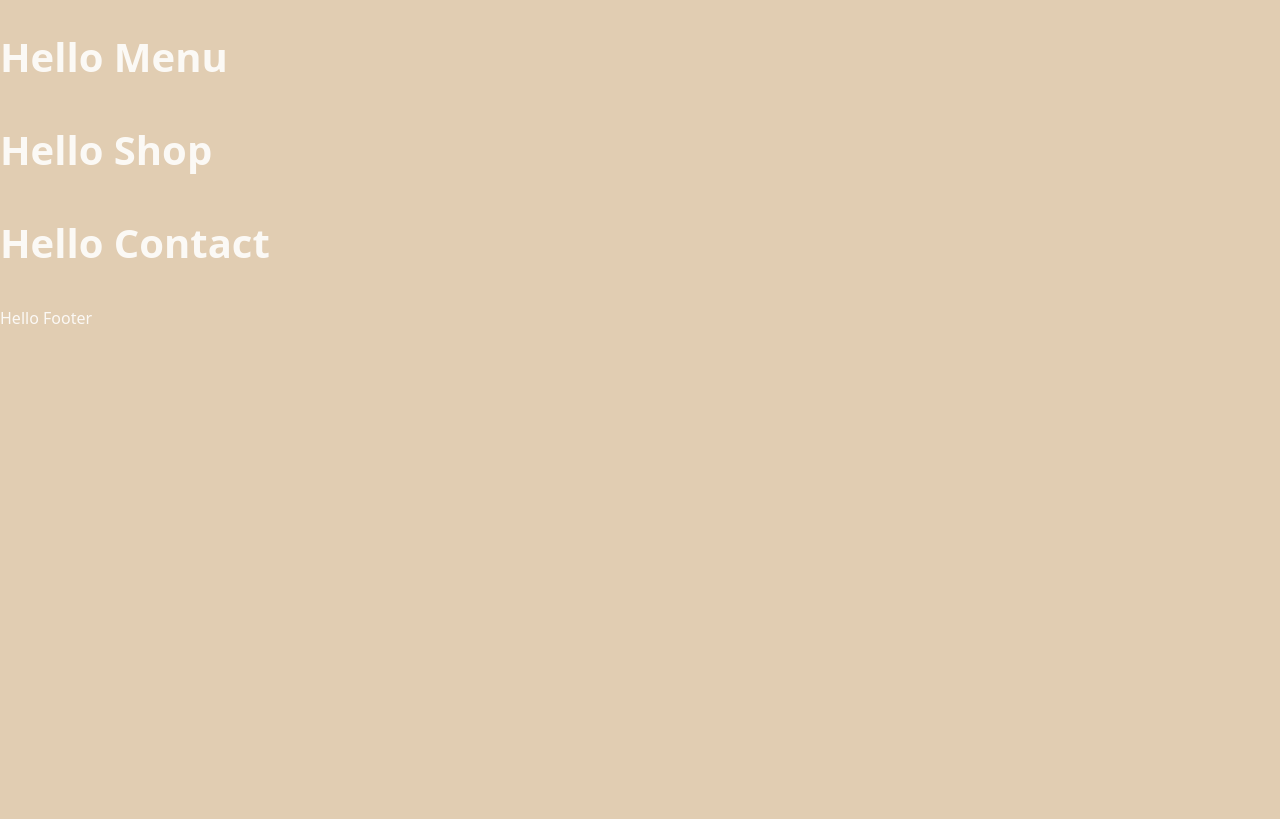
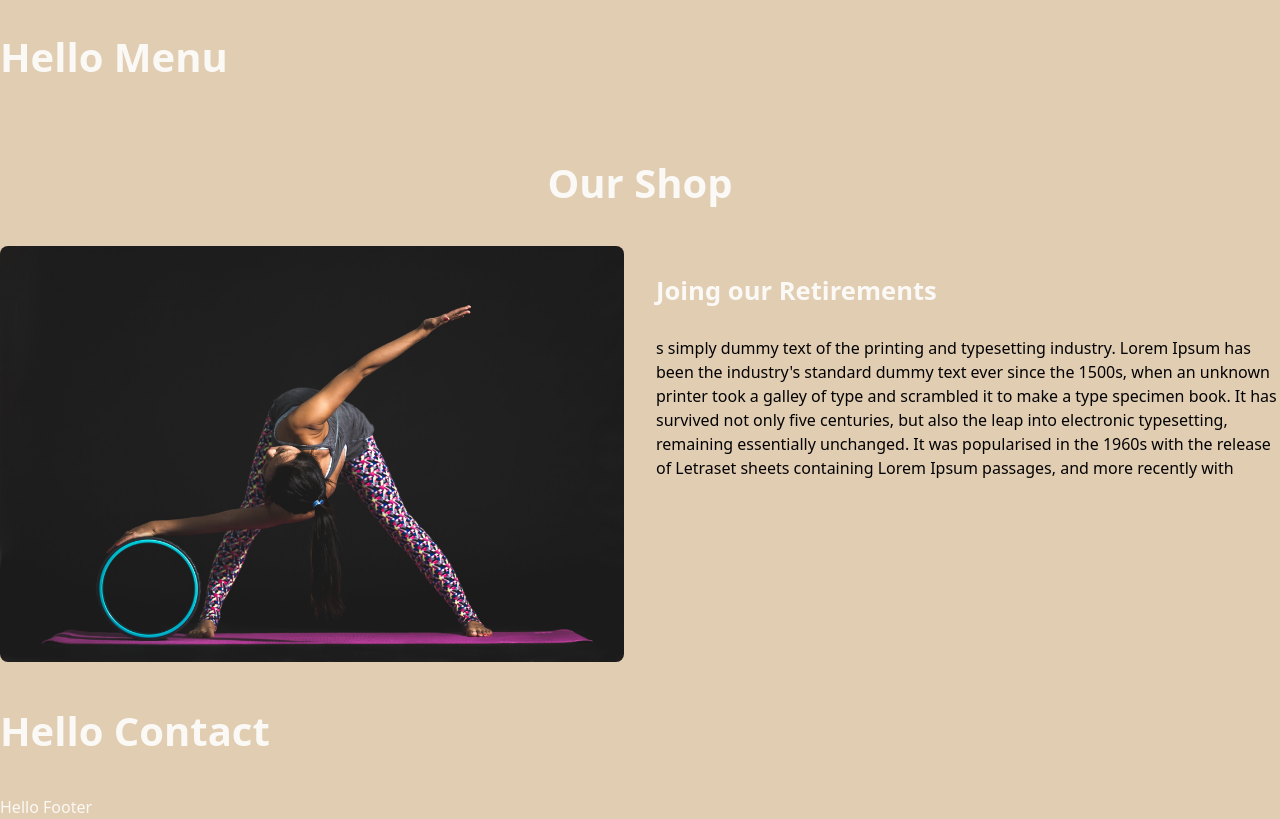
Before and after one commit to IsabelTizon/inner-flow, a React (Vite) app: page / in a window 1280 px wide. Shown: the part 1560-2379 px from the top of the page. Before the commit the page ends 1890 px from the top, so only its background shows below. Built offline with nearby package versions, Linux system fonts and the light colour scheme.

Commit message:
ImageTextBlock component added to Shop section in Home

```diff
--- a/src/pages/Home/components/Shop/Shop.jsx
+++ b/src/pages/Home/components/Shop/Shop.jsx
@@ -1,7 +1,15 @@
+import ImageTextBlock from "../../../../components/globals/ImageTextBlock/ImageTextBlock";
+import shopHome from "./assets/shopHome.jpg";
+
 export default function Shop() {
 	return (
 		<>
-			<h2>Hello Shop</h2>
+			<ImageTextBlock
+				title="Our Shop"
+				image={shopHome}
+				titleText="Joing our Retirements"
+				text="s simply dummy text of the printing and typesetting industry. Lorem Ipsum has been the industry's standard dummy text ever since the 1500s, when an unknown printer took a galley of type and scrambled it to make a type specimen book. It has survived not only five centuries, but also the leap into electronic typesetting, remaining essentially unchanged. It was popularised in the 1960s with the release of Letraset sheets containing Lorem Ipsum passages, and more recently with "
+			/>
 		</>
 	);
 }
```
Also changed, not shown: src/pages/Home/components/Shop/assets/shopHome.jpg (added).
